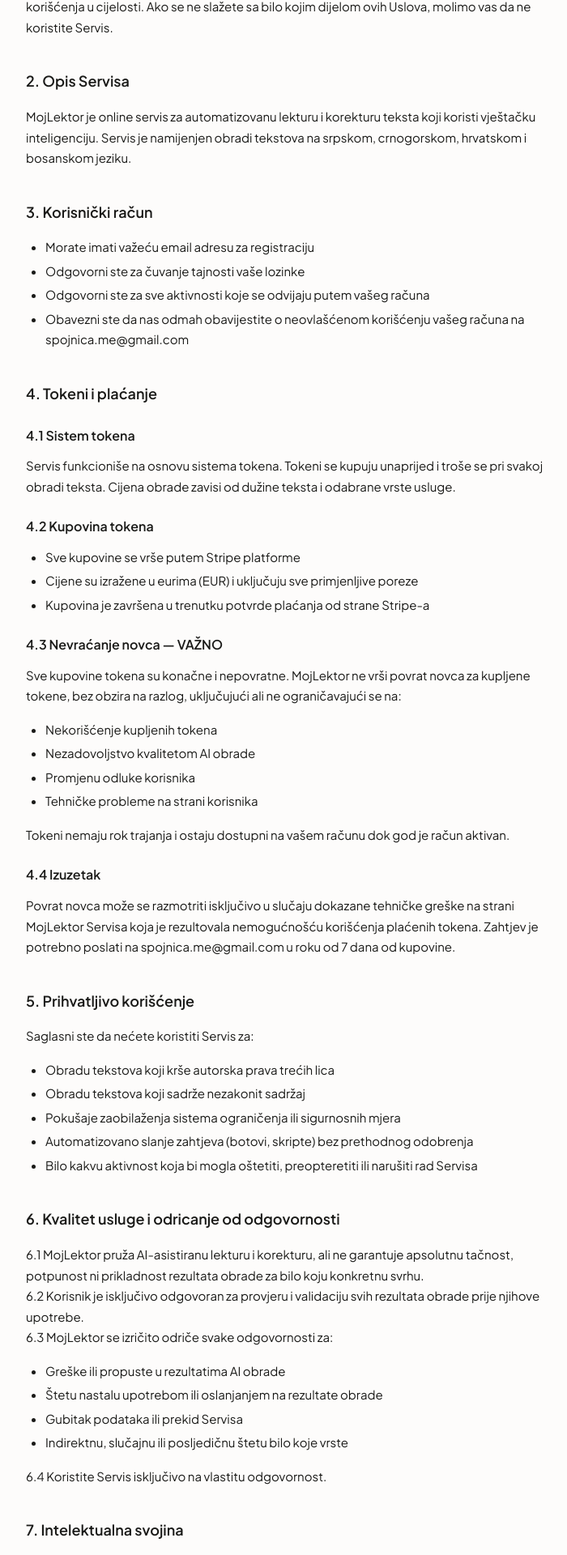
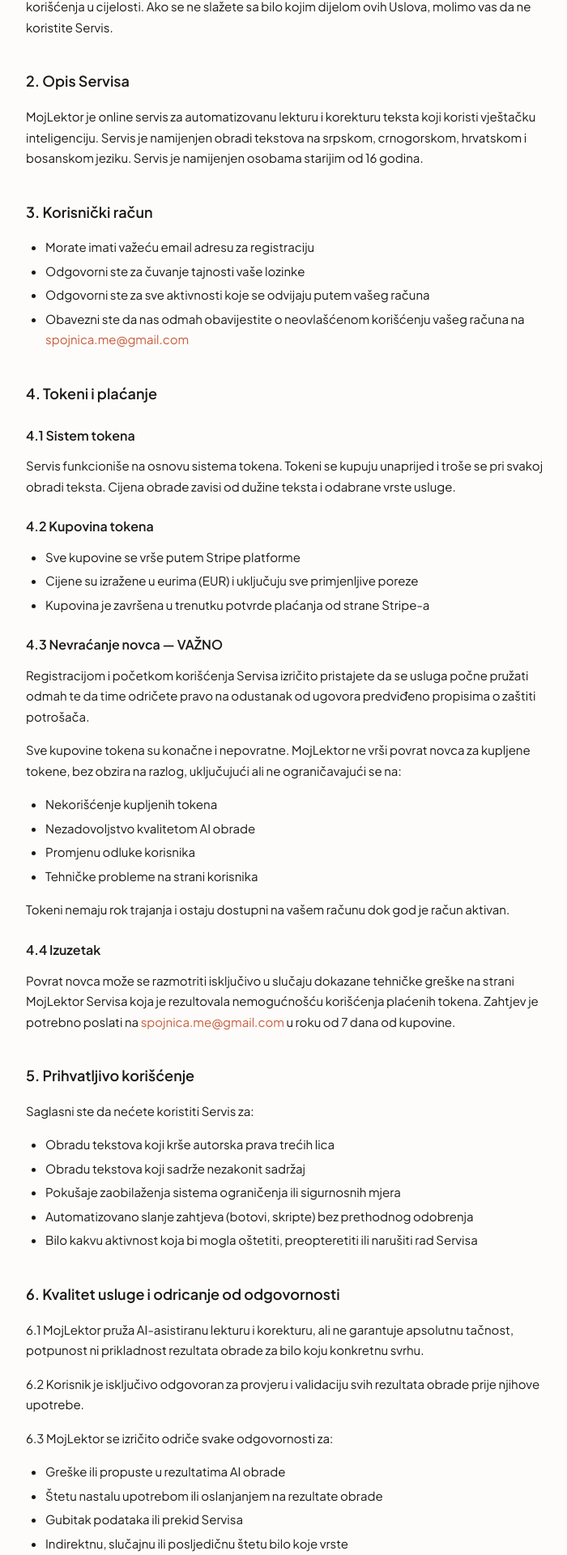
Before and after one commit to Lukaa21/MojLektor, a Next.js app in the folder frontend/: page /terms in a window 1280 px wide. Shown: the part 380-2300 px from the top of the page at 81% size, without its empty margins (272-972 px from the left). Built offline with nearby package versions, Linux system fonts and the light colour scheme; no server answers.

Commit message:
azurirani policy i terms

```diff
--- a/frontend/src/app/page.tsx
+++ b/frontend/src/app/page.tsx
@@ -368,7 +368,7 @@
       {/* Section 3 — Chip selectors */}
       <section style={{ display: "flex", gap: 40, marginBottom: 32, flexWrap: "wrap" }}>
         <div>
-          <div className="selector-label">Varijanta jezika</div>
+          <div className="selector-label">Jezik</div>
           <div className="chip-group">
             {languageChips.map((chip) => (
               <button
--- a/frontend/src/app/privacy-policy/page.tsx
+++ b/frontend/src/app/privacy-policy/page.tsx
@@ -28,14 +28,15 @@
         }}
       />
 
-      {/* PRIVACY POLICY CONTENT */}
-
       <h2 style={{ fontFamily: "var(--font-ui)", fontSize: 18, fontWeight: 600, marginTop: 40, marginBottom: 16 }}>1. Opšte informacije</h2>
       <p style={{ fontSize: 15, lineHeight: 1.7, color: "var(--text-main)", marginBottom: 16 }}>
         MojLektor ("Servis", "mi", "nas") je servis za automatizovanu lekturu i korekturu teksta kojim upravlja fizičko lice sa sjedištem u Crnoj Gori. Korišćenjem Servisa prihvatate prikupljanje i korišćenje informacija u skladu sa ovom Politikom privatnosti.
       </p>
       <p style={{ fontSize: 15, lineHeight: 1.7, color: "var(--text-main)", marginBottom: 16 }}>
-        Za sva pitanja u vezi sa privatnošću možete nas kontaktirati na: spojnica.me@gmail.com
+        Servis je namijenjen osobama starijim od 16 godina. Ako ste mlađi od 16 godina, molimo vas da ne koristite Servis bez saglasnosti roditelja ili zakonskog staratelja.
+      </p>
+      <p style={{ fontSize: 15, lineHeight: 1.7, color: "var(--text-main)", marginBottom: 16 }}>
+        Za sva pitanja u vezi sa privatnošću možete nas kontaktirati na: <a href="mailto:spojnica.me@gmail.com" style={{ color: "var(--accent)", textDecoration: "none" }}>spojnica.me@gmail.com</a>
       </p>
 
       <h2 style={{ fontFamily: "var(--font-ui)", fontSize: 18, fontWeight: 600, marginTop: 40, marginBottom: 16 }}>2. Koje podatke prikupljamo</h2>
@@ -45,17 +46,15 @@
         <li style={{ marginBottom: 4 }}>Lozinka (čuvamo isključivo kao hash, nikada u originalnom obliku)</li>
         <li style={{ marginBottom: 4 }}>Tekst koji podnosite na obradu</li>
       </ul>
-
       <p style={{ fontSize: 15, lineHeight: 1.7, color: "var(--text-main)", marginBottom: 16 }}>Podaci koje automatski prikupljamo:</p>
       <ul style={{ fontSize: 15, lineHeight: 1.7, color: "var(--text-main)", marginBottom: 16, paddingLeft: 24, listStyleType: "disc" }}>
         <li style={{ marginBottom: 4 }}>IP adresa</li>
         <li style={{ marginBottom: 4 }}>Informacije o sesiji i kolačićima</li>
         <li style={{ marginBottom: 4 }}>Podaci o korišćenju Servisa (broj obrađenih tokena, datum i vrsta obrade)</li>
       </ul>
-
       <p style={{ fontSize: 15, lineHeight: 1.7, color: "var(--text-main)", marginBottom: 16 }}>Podaci o plaćanju:</p>
       <p style={{ fontSize: 15, lineHeight: 1.7, color: "var(--text-main)", marginBottom: 16 }}>
-        Plaćanja se vrše isključivo putem Stripe platforme. MojLektor ne prikuplja niti čuva podatke o platnim karticama. Stripe ima vlastitu politiku privatnosti dostupnu na stripe.com.
+        Plaćanja se vrše isključivo putem Stripe platforme. MojLektor ne prikuplja niti čuva podatke o platnim karticama. Stripe ima vlastitu politiku privatnosti dostupnu na <a href="https://stripe.com/privacy" target="_blank" rel="noopener noreferrer" style={{ color: "var(--accent)", textDecoration: "none" }}>stripe.com</a>.
       </p>
 
       <h2 style={{ fontFamily: "var(--font-ui)", fontSize: 18, fontWeight: 600, marginTop: 40, marginBottom: 16 }}>3. Kako koristimo vaše podatke</h2>
@@ -67,15 +66,18 @@
         <li style={{ marginBottom: 4 }}>Zaštitu od zloupotrebe Servisa (ograničavanje broja zahtjeva, detekcija prevara)</li>
         <li style={{ marginBottom: 4 }}>Komunikaciju u vezi sa vašim računom</li>
       </ul>
+      <p style={{ fontSize: 15, lineHeight: 1.7, color: "var(--text-main)", marginBottom: 16 }}>
+        Pravna osnova za obradu vaših podataka je izvršenje ugovora (pružanje Servisa) i legitimni interes (zaštita od zloupotrebe).
+      </p>
 
       <h2 style={{ fontFamily: "var(--font-ui)", fontSize: 18, fontWeight: 600, marginTop: 40, marginBottom: 16 }}>4. Obrada teksta putem AI</h2>
       <p style={{ fontSize: 15, lineHeight: 1.7, color: "var(--text-main)", marginBottom: 16 }}>
-        Tekst koji podnosite na obradu proslijeđuje se OpenAI API servisu radi automatske obrade. Prihvatanjem ovih uslova saglasni ste sa ovim proslijeđivanjem. Preporučujemo da ne podnosite tekstove koji sadrže osjetljive lične podatke trećih lica. OpenAI ima vlastitu politiku privatnosti dostupnu na openai.com.
+        Tekst koji podnosite na obradu proslijeđuje se OpenAI API servisu radi automatske obrade. Prihvatanjem ovih uslova saglasni ste sa ovim proslijeđivanjem. Preporučujemo da ne podnosite tekstove koji sadrže osjetljive lične podatke trećih lica. OpenAI ima vlastitu politiku privatnosti dostupnu na <a href="https://openai.com/privacy" target="_blank" rel="noopener noreferrer" style={{ color: "var(--accent)", textDecoration: "none" }}>openai.com</a>.
       </p>
 
       <h2 style={{ fontFamily: "var(--font-ui)", fontSize: 18, fontWeight: 600, marginTop: 40, marginBottom: 16 }}>5. Čuvanje podataka</h2>
       <p style={{ fontSize: 15, lineHeight: 1.7, color: "var(--text-main)", marginBottom: 16 }}>
-        Vaši podaci se čuvaju na serverima Supabase (PostgreSQL baza podataka). Čuvamo podatke onoliko dugo koliko je potrebno za pružanje Servisa. Možete zatražiti brisanje vašeg naloga i svih povezanih podataka slanjem zahtjeva na spojnica.me@gmail.com.
+        Vaši podaci se čuvaju na serverima Supabase (PostgreSQL baza podataka). Čuvamo podatke dok god je vaš nalog aktivan. Nakon brisanja naloga, vaši podaci se brišu u roku od 30 dana. Možete zatražiti brisanje vašeg naloga i svih povezanih podataka slanjem zahtjeva na <a href="mailto:spojnica.me@gmail.com" style={{ color: "var(--accent)", textDecoration: "none" }}>spojnica.me@gmail.com</a>.
       </p>
 
       <h2 style={{ fontFamily: "var(--font-ui)", fontSize: 18, fontWeight: 600, marginTop: 40, marginBottom: 16 }}>6. Kolačići (Cookies)</h2>
@@ -91,6 +93,9 @@
         <li style={{ marginBottom: 4 }}>Supabase — za čuvanje podataka</li>
         <li style={{ marginBottom: 4 }}>Kada to zahtijeva zakon ili nadležni organ</li>
       </ul>
+      <p style={{ fontSize: 15, lineHeight: 1.7, color: "var(--text-main)", marginBottom: 16 }}>
+        Korišćenjem Servisa saglasni ste da vaši podaci mogu biti obrađivani izvan Evropskog ekonomskog prostora od strane navedenih trećih strana, koje primjenjuju odgovarajuće mjere zaštite podataka.
+      </p>
 
       <h2 style={{ fontFamily: "var(--font-ui)", fontSize: 18, fontWeight: 600, marginTop: 40, marginBottom: 16 }}>8. Vaša prava</h2>
       <p style={{ fontSize: 15, lineHeight: 1.7, color: "var(--text-main)", marginBottom: 16 }}>U skladu sa važećim propisima imate pravo da:</p>
@@ -100,7 +105,9 @@
         <li style={{ marginBottom: 4 }}>Zatražite brisanje vaših podataka</li>
         <li style={{ marginBottom: 4 }}>Povučete saglasnost za obradu podataka</li>
       </ul>
-      <p style={{ fontSize: 15, lineHeight: 1.7, color: "var(--text-main)", marginBottom: 16 }}>Zahtjeve šaljite na: spojnica.me@gmail.com</p>
+      <p style={{ fontSize: 15, lineHeight: 1.7, color: "var(--text-main)", marginBottom: 16 }}>
+        Zahtjeve šaljite na: <a href="mailto:spojnica.me@gmail.com" style={{ color: "var(--accent)", textDecoration: "none" }}>spojnica.me@gmail.com</a>
+      </p>
 
       <h2 style={{ fontFamily: "var(--font-ui)", fontSize: 18, fontWeight: 600, marginTop: 40, marginBottom: 16 }}>9. Sigurnost</h2>
       <p style={{ fontSize: 15, lineHeight: 1.7, color: "var(--text-main)", marginBottom: 16 }}>
@@ -111,6 +118,12 @@
       <p style={{ fontSize: 15, lineHeight: 1.7, color: "var(--text-main)", marginBottom: 16 }}>
         Zadržavamo pravo izmjene ove Politike. O značajnim izmjenama obavijestićemo korisnike putem emaila ili obavještenja na Servisu.
       </p>
+
+      <div style={{ borderTop: "1px solid var(--border-light)", marginTop: 48, paddingTop: 24 }}>
+        <p style={{ fontSize: 13, color: "var(--text-muted)", lineHeight: 1.6 }}>
+          MojLektor · <a href="mailto:spojnica.me@gmail.com" style={{ color: "var(--text-muted)", textDecoration: "none" }}>spojnica.me@gmail.com</a> · Crna Gora
+        </p>
+      </div>
     </div>
   );
 }
--- a/frontend/src/app/terms/page.tsx
+++ b/frontend/src/app/terms/page.tsx
@@ -28,8 +28,6 @@
         }}
       />
 
-      {/* TERMS OF SERVICE CONTENT */}
-
       <h2 style={{ fontFamily: "var(--font-ui)", fontSize: 18, fontWeight: 600, marginTop: 40, marginBottom: 16 }}>1. Prihvatanje uslova</h2>
       <p style={{ fontSize: 15, lineHeight: 1.7, color: "var(--text-main)", marginBottom: 16 }}>
         Korišćenjem MojLektor Servisa potvrđujete da ste pročitali, razumjeli i prihvatili ove Uslove korišćenja u cijelosti. Ako se ne slažete sa bilo kojim dijelom ovih Uslova, molimo vas da ne koristite Servis.
@@ -37,7 +35,7 @@
 
       <h2 style={{ fontFamily: "var(--font-ui)", fontSize: 18, fontWeight: 600, marginTop: 40, marginBottom: 16 }}>2. Opis Servisa</h2>
       <p style={{ fontSize: 15, lineHeight: 1.7, color: "var(--text-main)", marginBottom: 16 }}>
-        MojLektor je online servis za automatizovanu lekturu i korekturu teksta koji koristi vještačku inteligenciju. Servis je namijenjen obradi tekstova na srpskom, crnogorskom, hrvatskom i bosanskom jeziku.
+        MojLektor je online servis za automatizovanu lekturu i korekturu teksta koji koristi vještačku inteligenciju. Servis je namijenjen obradi tekstova na srpskom, crnogorskom, hrvatskom i bosanskom jeziku. Servis je namijenjen osobama starijim od 16 godina.
       </p>
 
       <h2 style={{ fontFamily: "var(--font-ui)", fontSize: 18, fontWeight: 600, marginTop: 40, marginBottom: 16 }}>3. Korisnički račun</h2>
@@ -45,10 +43,16 @@
         <li style={{ marginBottom: 4 }}>Morate imati važeću email adresu za registraciju</li>
         <li style={{ marginBottom: 4 }}>Odgovorni ste za čuvanje tajnosti vaše lozinke</li>
         <li style={{ marginBottom: 4 }}>Odgovorni ste za sve aktivnosti koje se odvijaju putem vašeg računa</li>
-        <li style={{ marginBottom: 4 }}>Obavezni ste da nas odmah obavijestite o neovlašćenom korišćenju vašeg računa na spojnica.me@gmail.com</li>
+        <li style={{ marginBottom: 4 }}>
+          Obavezni ste da nas odmah obavijestite o neovlašćenom korišćenju vašeg računa na{" "}
+          <a href="mailto:spojnica.me@gmail.com" style={{ color: "var(--accent)", textDecoration: "none" }}>
+            spojnica.me@gmail.com
+          </a>
+        </li>
       </ul>
 
       <h2 style={{ fontFamily: "var(--font-ui)", fontSize: 18, fontWeight: 600, marginTop: 40, marginBottom: 16 }}>4. Tokeni i plaćanje</h2>
+
       <h3 style={{ fontFamily: "var(--font-ui)", fontSize: 16, fontWeight: 600, marginTop: 24, marginBottom: 12 }}>4.1 Sistem tokena</h3>
       <p style={{ fontSize: 15, lineHeight: 1.7, color: "var(--text-main)", marginBottom: 16 }}>
         Servis funkcioniše na osnovu sistema tokena. Tokeni se kupuju unaprijed i troše se pri svakoj obradi teksta. Cijena obrade zavisi od dužine teksta i odabrane vrste usluge.
@@ -62,6 +66,9 @@
       </ul>
 
       <h3 style={{ fontFamily: "var(--font-ui)", fontSize: 16, fontWeight: 600, marginTop: 24, marginBottom: 12 }}>4.3 Nevraćanje novca — VAŽNO</h3>
+      <p style={{ fontSize: 15, lineHeight: 1.7, color: "var(--text-main)", marginBottom: 16 }}>
+        Registracijom i početkom korišćenja Servisa izričito pristajete da se usluga počne pružati odmah te da time odričete pravo na odustanak od ugovora predviđeno propisima o zaštiti potrošača.
+      </p>
       <p style={{ fontSize: 15, lineHeight: 1.7, color: "var(--text-main)", marginBottom: 16 }}>
         Sve kupovine tokena su konačne i nepovratne. MojLektor ne vrši povrat novca za kupljene tokene, bez obzira na razlog, uključujući ali ne ograničavajući se na:
       </p>
@@ -77,7 +84,11 @@
 
       <h3 style={{ fontFamily: "var(--font-ui)", fontSize: 16, fontWeight: 600, marginTop: 24, marginBottom: 12 }}>4.4 Izuzetak</h3>
       <p style={{ fontSize: 15, lineHeight: 1.7, color: "var(--text-main)", marginBottom: 16 }}>
-        Povrat novca može se razmotriti isključivo u slučaju dokazane tehničke greške na strani MojLektor Servisa koja je rezultovala nemogućnošću korišćenja plaćenih tokena. Zahtjev je potrebno poslati na spojnica.me@gmail.com u roku od 7 dana od kupovine.
+        Povrat novca može se razmotriti isključivo u slučaju dokazane tehničke greške na strani MojLektor Servisa koja je rezultovala nemogućnošću korišćenja plaćenih tokena. Zahtjev je potrebno poslati na{" "}
+        <a href="mailto:spojnica.me@gmail.com" style={{ color: "var(--accent)", textDecoration: "none" }}>
+          spojnica.me@gmail.com
+        </a>{" "}
+        u roku od 7 dana od kupovine.
       </p>
 
       <h2 style={{ fontFamily: "var(--font-ui)", fontSize: 18, fontWeight: 600, marginTop: 40, marginBottom: 16 }}>5. Prihvatljivo korišćenje</h2>
@@ -92,8 +103,12 @@
 
       <h2 style={{ fontFamily: "var(--font-ui)", fontSize: 18, fontWeight: 600, marginTop: 40, marginBottom: 16 }}>6. Kvalitet usluge i odricanje od odgovornosti</h2>
       <p style={{ fontSize: 15, lineHeight: 1.7, color: "var(--text-main)", marginBottom: 16 }}>
-        6.1 MojLektor pruža AI-asistiranu lekturu i korekturu, ali ne garantuje apsolutnu tačnost, potpunost ni prikladnost rezultata obrade za bilo koju konkretnu svrhu.<br />
-        6.2 Korisnik je isključivo odgovoran za provjeru i validaciju svih rezultata obrade prije njihove upotrebe.<br />
+        6.1 MojLektor pruža AI-asistiranu lekturu i korekturu, ali ne garantuje apsolutnu tačnost, potpunost ni prikladnost rezultata obrade za bilo koju konkretnu svrhu.
+      </p>
+      <p style={{ fontSize: 15, lineHeight: 1.7, color: "var(--text-main)", marginBottom: 16 }}>
+        6.2 Korisnik je isključivo odgovoran za provjeru i validaciju svih rezultata obrade prije njihove upotrebe.
+      </p>
+      <p style={{ fontSize: 15, lineHeight: 1.7, color: "var(--text-main)", marginBottom: 16 }}>
         6.3 MojLektor se izričito odriče svake odgovornosti za:
       </p>
       <ul style={{ fontSize: 15, lineHeight: 1.7, color: "var(--text-main)", marginBottom: 16, paddingLeft: 24, listStyleType: "disc" }}>
@@ -118,25 +133,43 @@
         MojLektor ne garantuje neprekidnu dostupnost Servisa. Servis može biti privremeno nedostupan zbog održavanja, tehničkih problema ili okolnosti van naše kontrole. MojLektor ne odgovara za štetu nastalu nedostupnošću Servisa.
       </p>
 
-      <h2 style={{ fontFamily: "var(--font-ui)", fontSize: 18, fontWeight: 600, marginTop: 40, marginBottom: 16 }}>9. Raskid</h2>
+      <h2 style={{ fontFamily: "var(--font-ui)", fontSize: 18, fontWeight: 600, marginTop: 40, marginBottom: 16 }}>9. Viša sila</h2>
+      <p style={{ fontSize: 15, lineHeight: 1.7, color: "var(--text-main)", marginBottom: 16 }}>
+        MojLektor ne odgovara za nemogućnost pružanja Servisa usljed okolnosti van naše kontrole, uključujući ali ne ograničavajući se na: kvarove infrastrukture trećih strana, prirodne katastrofe, zakonske zabrane ili sajber napade.
+      </p>
+
+      <h2 style={{ fontFamily: "var(--font-ui)", fontSize: 18, fontWeight: 600, marginTop: 40, marginBottom: 16 }}>10. Raskid</h2>
       <p style={{ fontSize: 15, lineHeight: 1.7, color: "var(--text-main)", marginBottom: 16 }}>
         Zadržavamo pravo da suspendujemo ili ukinemo vaš korisnički račun bez prethodne najave u slučaju kršenja ovih Uslova korišćenja. Tokeni na suspendovanom računu zbog kršenja Uslova neće biti refundirani.
       </p>
 
-      <h2 style={{ fontFamily: "var(--font-ui)", fontSize: 18, fontWeight: 600, marginTop: 40, marginBottom: 16 }}>10. Mjerodavno pravo</h2>
+      <h2 style={{ fontFamily: "var(--font-ui)", fontSize: 18, fontWeight: 600, marginTop: 40, marginBottom: 16 }}>11. Mjerodavno pravo</h2>
       <p style={{ fontSize: 15, lineHeight: 1.7, color: "var(--text-main)", marginBottom: 16 }}>
         Na ove Uslove primjenjuje se pravo Crne Gore. Sve sporove nastale u vezi sa ovim Uslovima stranke će nastojati riješiti sporazumno, a u slučaju neuspjeha nadležan je sud u Crnoj Gori.
       </p>
 
-      <h2 style={{ fontFamily: "var(--font-ui)", fontSize: 18, fontWeight: 600, marginTop: 40, marginBottom: 16 }}>11. Izmjene Uslova</h2>
+      <h2 style={{ fontFamily: "var(--font-ui)", fontSize: 18, fontWeight: 600, marginTop: 40, marginBottom: 16 }}>12. Izmjene Uslova</h2>
       <p style={{ fontSize: 15, lineHeight: 1.7, color: "var(--text-main)", marginBottom: 16 }}>
-        Zadržavamo pravo izmjene ovih Uslova u bilo kom trenutku. Nastavljanjem korišćenja Servisa nakon objave izmjena smatrase da ste prihvatili izmijenjene Uslove.
+        Zadržavamo pravo izmjene ovih Uslova u bilo kom trenutku. Nastavljanjem korišćenja Servisa nakon objave izmjena smatra se da ste prihvatili izmijenjene Uslove.
       </p>
 
-      <h2 style={{ fontFamily: "var(--font-ui)", fontSize: 18, fontWeight: 600, marginTop: 40, marginBottom: 16 }}>12. Kontakt</h2>
+      <h2 style={{ fontFamily: "var(--font-ui)", fontSize: 18, fontWeight: 600, marginTop: 40, marginBottom: 16 }}>13. Kontakt</h2>
       <p style={{ fontSize: 15, lineHeight: 1.7, color: "var(--text-main)", marginBottom: 16 }}>
-        Za sva pitanja u vezi sa ovim Uslovima kontaktirajte nas na: spojnica.me@gmail.com
+        Za sva pitanja u vezi sa ovim Uslovima kontaktirajte nas na:{" "}
+        <a href="mailto:spojnica.me@gmail.com" style={{ color: "var(--accent)", textDecoration: "none" }}>
+          spojnica.me@gmail.com
+        </a>
       </p>
+
+      <div style={{ borderTop: "1px solid var(--border-light)", marginTop: 48, paddingTop: 24 }}>
+        <p style={{ fontSize: 13, color: "var(--text-muted)", lineHeight: 1.6 }}>
+          MojLektor ·{" "}
+          <a href="mailto:spojnica.me@gmail.com" style={{ color: "var(--text-muted)", textDecoration: "none" }}>
+            spojnica.me@gmail.com
+          </a>{" "}
+          · Crna Gora
+        </p>
+      </div>
     </div>
   );
 }
--- a/frontend/src/components/DiffDisplay.tsx
+++ b/frontend/src/components/DiffDisplay.tsx
@@ -305,7 +305,7 @@
           {" "}za undo
         </p>
 
-        <div className="diff-box" style={{ position: "relative" }}>
+        <div className="diff-box" style={{ position: "relative", paddingTop: 40 }}>
           {/* Copy button – top-right */}
           <button
             type="button"
```
